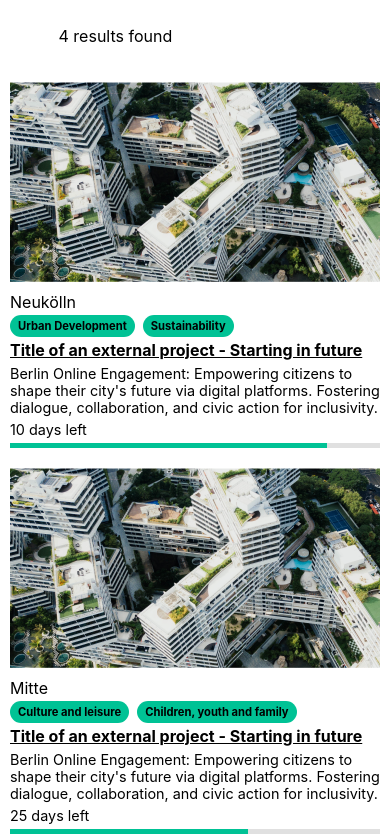
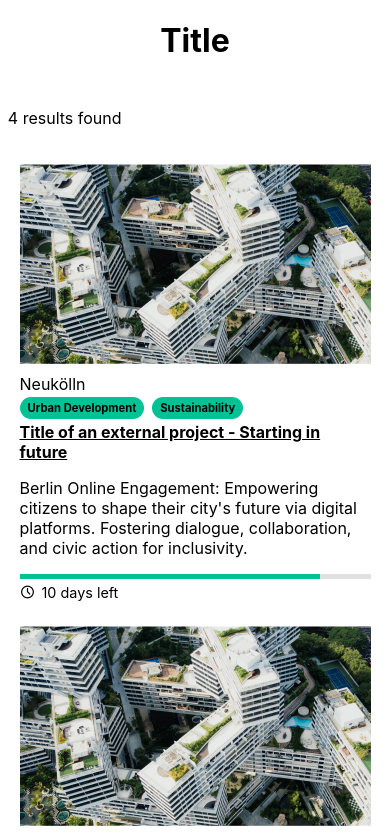
Before and after one commit to ellakatajisto/project-app, a React (Create React App) app: page / in a window 390 px wide. Shown: the top 837 px of the page. Built offline with nearby package versions, Linux system fonts and the light colour scheme.

Commit message:
some new features, progress bar, style finetuning

```diff
--- a/public/index.html
+++ b/public/index.html
@@ -24,6 +24,8 @@
       work correctly both with client-side routing and a non-root public URL.
       Learn how to configure a non-root public URL by running `npm run build`.
     -->
+<!-- Add the Material Symbols Static Icon Font stylesheet -->
+<link rel="stylesheet" href="https://fonts.googleapis.com/css2?family=Material+Symbols+Outlined:opsz,wght,FILL,GRAD@24,400,0,0&icon_names=schedule" />
     <title>React App</title>
   </head>
   <body>
--- a/src/App.css
+++ b/src/App.css
@@ -2,29 +2,12 @@
   text-align: center;
 }
 
-.App-logo {
-  height: 40vmin;
-  pointer-events: none;
-}
-
-@media (prefers-reduced-motion: no-preference) {
-  .App-logo {
-    animation: App-logo-spin infinite 20s linear;
-  }
-}
-
 .App-header {
-  background-color: #243b52;
-  /* min-height: 100vh; */
+  background-color: white;
   display: flex;
-  /* flex-direction: column; */
   align-items: center;
   justify-content: center;
-  /* font-size: calc(10px + 2vmin); */
-  font-family: -apple-system, BlinkMacSystemFont, 'Segoe UI', 'Roboto', 'Oxygen',
-  'Ubuntu', 'Cantarell', 'Fira Sans', 'Droid Sans', 'Helvetica Neue',
-  sans-serif;
-  color: white;
+  color: black;
 }
 
 .App-body {
@@ -40,23 +23,26 @@
   align-items: center; /* Vertically center the items */
   padding: 10px 0px 10px 0px; /* Top and bottom padding */
   box-sizing: border-box; /* Prevents padding from affecting width calculations */
-  width: 80%;
-  margin: 0 auto
+  /* width: 80%; */
+  margin-left: 11%;
+  margin-right: 10%;
 }
 
 /* Styles for screens 900px and below */
 @media (max-width: 900px) {
-  .header-container{
+  /* .header-container{
+
     width: 50%;
     padding: 10px 0px 10px 0px;
-  }
+  } */
 }
 
-/* Styles for screens 600px and below (mobile screens) */
-@media (max-width: 600px) {
+/* Styles for screens px and below (mobile screens) */
+@media (max-width: 767px) {
   .header-container{
-    width: 70%;
-    padding: 10px 0px 10px 0px;
+    margin-left: 2%;
+    /* width: 70%;
+    padding: 10px 0px 10px 0px; */
   }
 }
 
@@ -64,7 +50,6 @@
   display: flex;
   width: auto; /* Make sure it only takes the necessary width */
   border: 1px solid black;
-  box-shadow: 0px 2px 4px rgba(0, 0, 0, 0.1); /* Optional shadow */
 }
 
 /* Grid layout: horizontal arrangement with wrapping */
@@ -86,7 +71,7 @@
   font-weight: bold;
   border: none;
   cursor: pointer;
-  transition: background-color 0.3s, color 0.3s;
+  transition: background-color 0.3s, color 0.3s; /* transition time for background color change */
 }
 
 .toggle-option.active {
@@ -109,31 +94,14 @@
 
 /* Image container for the picture on the card */
 .image-container {
-  width: 200px; /* Set your desired square size */
-  height: 200px; /* Set the height to match the width */
-  overflow: hidden; /* Ensures the image is cropped if it's larger than the container */
+  width: 200px;
+  height: 200px;
+  overflow: hidden; /* Crop image if larger than container */
 }
 
 #urban-pic {
   width: 100%; /* Fill the container */
-  height: 100%; /* Ensure the height covers the container */
+  height: 100%;
   object-fit: cover; /* Ensures the image fills the container and crops it to maintain aspect ratio */
   object-position: center; /* Optional: Adjusts which part of the image is focused (center in this case) */
 }
-
-
-.Image-container {
-  position:fixed;
-  left: 0;
-}
-
-
-.App-link {
-  color: #61dafb;
-}
-
- .Card-button:hover {
-    background-color: #000 !important;
-    border-color: white !important;
-    /* box-shadow: 'none'!important; */
- }
--- a/src/App.js
+++ b/src/App.js
@@ -8,6 +8,7 @@ function App() {
 
   // handle the layout change, horizontal vs. vertical
   const [isGrid, setIsGrid] = useState(true);
+  const [isSmall, setIsSmall] = useState(false);
 
   // Fetch data from local JSON file
   useEffect(() => {
@@ -21,8 +22,10 @@ function App() {
   // Add inside the component
   useEffect(() => {
     const handleResize = () => {
-      if (window.innerWidth < 900) {
-        setIsGrid(true); // Set to grid mode when screen width is below 900px
+      if (window.innerWidth < 767) {
+        setIsSmall(true); // Set to grid mode when screen width is below 900px
+      } else if (window.innerWidth > 767) {
+        setIsSmall(false);
       }
     };
 
@@ -38,12 +41,9 @@ function App() {
 
   return (
     <div className="App">
-      {/* <header className="App-header">
-        <div className="Image-container">
-          <img src={} id=""></img>
-        </div>
-      <h1>Title</h1> *
-      </header> */}
+      <header className="App-header">
+        <h1>Title</h1>
+      </header>
       <div>
         <div className="header-container">
           <p>{projects.length} results found</p>
@@ -66,7 +66,11 @@ function App() {
         <div className={`App-body ${isGrid ? "grid-layout" : "list-layout"}`}>
           {projects.map((project) => {
             return (
-              <ProjectCard project={project} isGrid={isGrid}></ProjectCard>
+              <ProjectCard
+                project={project}
+                isGrid={isGrid}
+                isSmall={isSmall}
+              ></ProjectCard>
             );
           })}
         </div>
--- a/src/ProjectCard.css
+++ b/src/ProjectCard.css
@@ -1,14 +1,11 @@
 /* Default styles */
 .Project-card.list-mode {
   min-height: 220px;
-  margin: 10px 0px 10px 30px; /*Top and bottom margin*/
+  margin: 10px; /*Top and bottom margin*/
   background-color: #ffffff; /* Background color set to white */
   color: black; /* Adjust text color to black */
   display: flex;
   flex-direction: column;
-  /* border: 1px solid #ddd;  */
-  width: 70%;
-  /* border-radius: 8px;  */
 }
 
 .Project-card.grid-mode {
@@ -28,33 +25,21 @@
 /* .Project-card {
   width: 20%;
 } */
-
-/* Styles for screens 900px and below */
-@media (max-width: 900px) {
-  .Project-card {
-    width: 60%; /* 60% width for medium-sized screens (e.g., larger tablets) */
-  }
-
-  /* Ensure grid-mode cards take 60% width on medium screens */
-  .Project-card.grid-mode {
-    width: 60% !important; /* Force 60% width on medium screens */
-  }
-
-  /* Hide the toggle buttons on medium-sized screens and below */
-  .Toggle-container {
-    display: none;
+@media (min-width: 768px){
+  .Project-card.list-mode {
+    margin-left: 11%;
+    width: 70%;
   }
 }
-
-/* Styles for screens 600px and below (mobile screens) */
-@media (max-width: 600px) {
+/* Styles for screens px and below (mobile screens) */
+@media (max-width: 767px) {
   .Project-card {
-    width: 100%; /* 90% width on small screens (mobile) */
+    width: 90% !important; /* 90% width on small screens (mobile) */
   }
 
   /* Ensure grid-mode cards take 90% width on smaller screens */
   .Project-card.grid-mode {
-    width: 100% !important; /* Force 90% width on mobile screens */
+    width: 90% !important; /* Force 90% width on mobile screens */
   }
 
   /* Hide the toggle buttons on mobile screens */
@@ -140,9 +125,18 @@
   font-weight: bold;
 }
 
-.event-time {
+.text {
   margin: 5px 0;
+  display: flex;
   font-size: 0.9rem;
+  align-items: center;
+  gap: 6px;
+
+}
+
+.text .material-symbols-outlined {
+  font-size: 1rem; /* Adjust this to match your text size */
+  vertical-align: middle; /* Ensures proper alignment with text */
 }
 
 /* Styles for grid and list toggle buttons (optional) */
--- a/src/ProjectCard.js
+++ b/src/ProjectCard.js
@@ -5,6 +5,7 @@ function ProjectCard(props) {
   const {
     project,
     isGrid, // View mode control (grid or list)
+    isSmall,
   } = props;
 
   const maxDays = 70;
@@ -16,7 +17,9 @@ function ProjectCard(props) {
   return (
     <div className={`Project-card ${isGrid ? "grid-mode" : "list-mode"}`}>
       <div
-        className={`card-content-wrapper ${isGrid ? "grid-mode" : "list-mode"}`}
+        className={`card-content-wrapper ${
+          isGrid ? "grid-mode" : isSmall ? "small-mode" : "list-mode"
+        }`}
       >
         {/* Image section */}
         <div className="image-container">
@@ -37,8 +40,6 @@ function ProjectCard(props) {
           </div>
           <p className="project-title">{project.title}</p>
           <p className="event-time">{project.description}</p>
-          <p className="event-time">{project.days_left + " days left"}</p>
-          <p className="event-time">{project.next_start_formatted}</p>
           {/* Progress bar */}
           <div className="progress-bar-container">
             <div
@@ -46,6 +47,10 @@ function ProjectCard(props) {
               style={{ width: `${progress}%` }} // Dynamically set the width
             ></div>
           </div>
+          <p className="text">
+            <span class="material-symbols-outlined">schedule</span>
+            {project.days_left + " days left"}
+          </p>
         </div>
       </div>
     </div>
```
